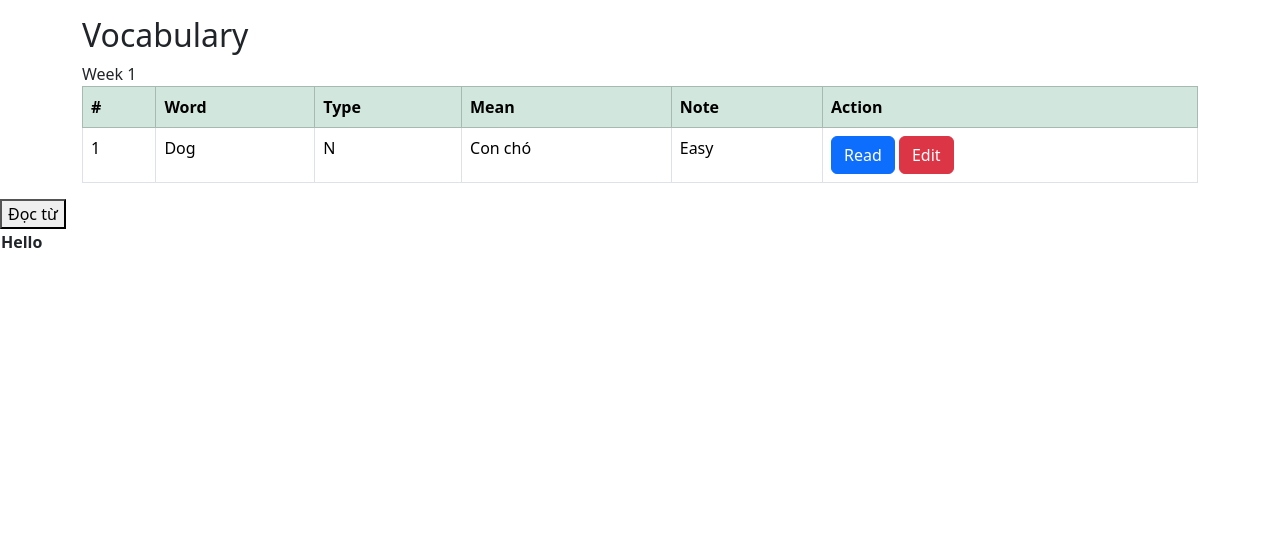
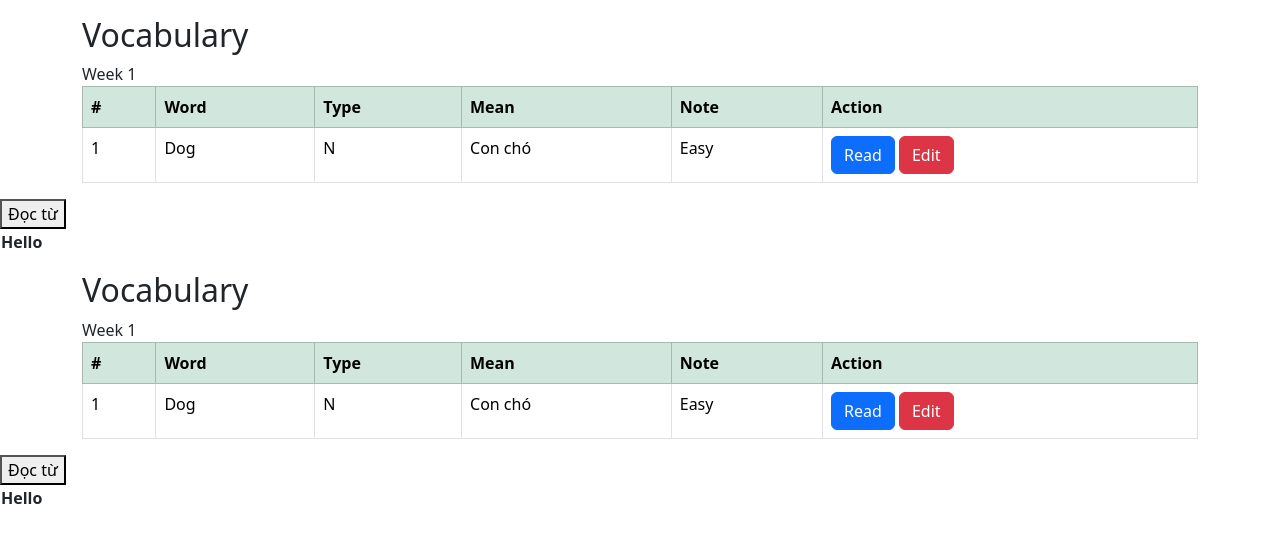
Before and after one commit to quyentest2022/test, a plain HTML site: page index.html in a window 1280 px wide. Drawn offline with nearby package versions, Linux system fonts and the light colour scheme.

Commit message:
Update index.html

```diff
--- a/index.html
+++ b/index.html
@@ -1,3 +1,87 @@
+<!DOCTYPE html>
+<html lang="en">
+<head>
+  <title>Bootstrap Example</title>
+  <meta charset="utf-8">
+  <meta name="viewport" content="width=device-width, initial-scale=1">
+  <link href="https://cdn.jsdelivr.net/npm/bootstrap@5.3.1/dist/css/bootstrap.min.css" rel="stylesheet">
+  <script src="https://cdn.jsdelivr.net/npm/bootstrap@5.3.1/dist/js/bootstrap.bundle.min.js"></script>
+</head>
+<body>
+
+<div class="container mt-3">
+  <h2>Vocabulary</h2>
+
+  <div class="table-responsive">
+    <table class="table table-bordered">
+        Week 1
+      <thead class="table-success">
+        <tr>
+          <th>#</th>
+          <th>Word</th>
+          <th>Type</th>
+          <th>Mean</th>
+          <th>Note</th>
+          <th>Action</th>
+        </tr>
+      </thead>
+      <tbody>
+        <tr>
+          <td>1</td>
+          <td class="word">Dog</td>
+          <td>N</td>
+          <td>Con chó</td>
+          <td>Easy</td>
+          <td><button id="read-btn" class="btn btn-primary">Read</button> <button class="btn btn-danger read-btn">Edit</button></td>
+        </tr>
+      </tbody>
+    </table>
+  </div>
+</div>
+
+<!-- Read word -->
+<button id="readButton">Đọc từ</button>
+<table>
+    <tr>
+        <th class="word">Hello</th>
+    </tr>
+</table>
+<script>
+    const readButton = document.getElementById('read-btn');
+    const wordElement = document.querySelector('.word');
+
+    readButton.addEventListener('click', () => {
+        if (wordElement) {
+            const word = wordElement.textContent.trim();
+            if (word) {
+                // Sử dụng SpeechSynthesisUtterance để đọc từ
+                const utterance = new SpeechSynthesisUtterance(word);
+                window.speechSynthesis.speak(utterance);
+            }
+        }
+    });
+</script>
+
+
+<!-- Read a word input -->
+
+<!--     <button id="readButton">Đọc từ</button>
+    <input type="text" id="wordInput" placeholder="Nhập từ tiếng Anh">
+
+    <script>
+        const readButton = document.getElementById('readButton');
+        const wordInput = document.getElementById('wordInput');
+
+        readButton.addEventListener('click', () => {
+            const word = wordInput.value;
+            if (word) {
+                // Sử dụng SpeechSynthesisUtterance để đọc từ
+                const utterance = new SpeechSynthesisUtterance(word);
+                window.speechSynthesis.speak(utterance);
+            }
+        });
+    </script> -->
+
 <!DOCTYPE html>
 <html lang="en">
 <head>
@@ -84,3 +168,6 @@
 
 </body>
 </html>
+
+</body>
+</html>
```
